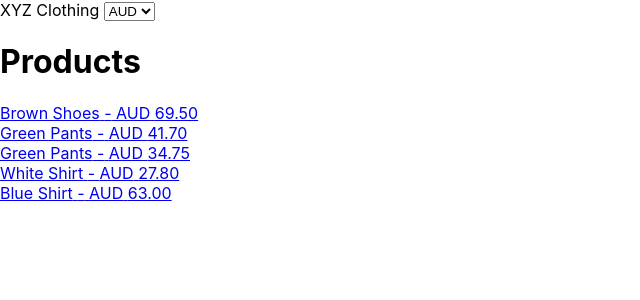
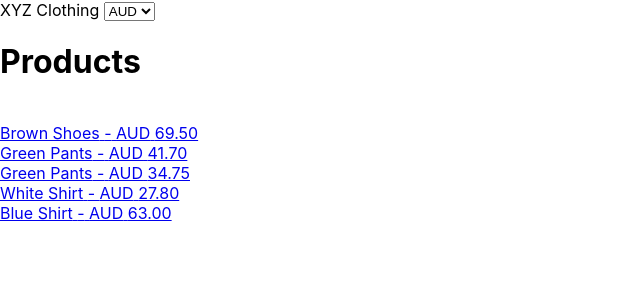
Before and after one commit to rolandgnm/xyz-clothing, a React (Create React App) app: page / in a window 1280 px wide. Shown: the top 300 px of the page, without its empty margins (0-640 px from the left). Built offline with nearby package versions, Linux system fonts and the light colour scheme; the HTML template or start-up script is replaced by a standard one.

Commit message:
Quick change to avoid misclicks

```diff
--- a/src/components/ProductSummary.jsx
+++ b/src/components/ProductSummary.jsx
@@ -4,13 +4,13 @@ import Price from './Price';
 
 const ProductSummary = ({ id, name, price }) => (
   <Link to={`/p/${id}`}>
-    <div>
+    <span>
       <span>{name}</span>
       {' '}
       -
       {' '}
       <Price {...price} />
-    </div>
+    </span>
   </Link>
 );
 export default ProductSummary;
--- a/src/pages/ProductPage.jsx
+++ b/src/pages/ProductPage.jsx
@@ -43,7 +43,10 @@ const ProductPage = ({ products, selectedId }) => {
       <h3>Related</h3>
       <div>
         {relatedProducts.map(relatedProduct => (
-          <ProductSummary key={relatedProduct.id} {...relatedProduct} />
+          <>
+            <br />
+            <ProductSummary key={relatedProduct.id} {...relatedProduct} />
+          </>
         ))}
       </div>
     </div>
--- a/src/pages/ProductsPage.jsx
+++ b/src/pages/ProductsPage.jsx
@@ -6,7 +6,10 @@ const ProductsPage = ({ products = [] }) => (
     <h1>Products</h1>
     {products
       ? products.map(product => (
-        <ProductSummary key={product.id} {...product} />
+        <>
+          <br />
+          <ProductSummary key={product.id} {...product} />
+        </>
       ))
       : <div>Loading products...</div>
         }
```
